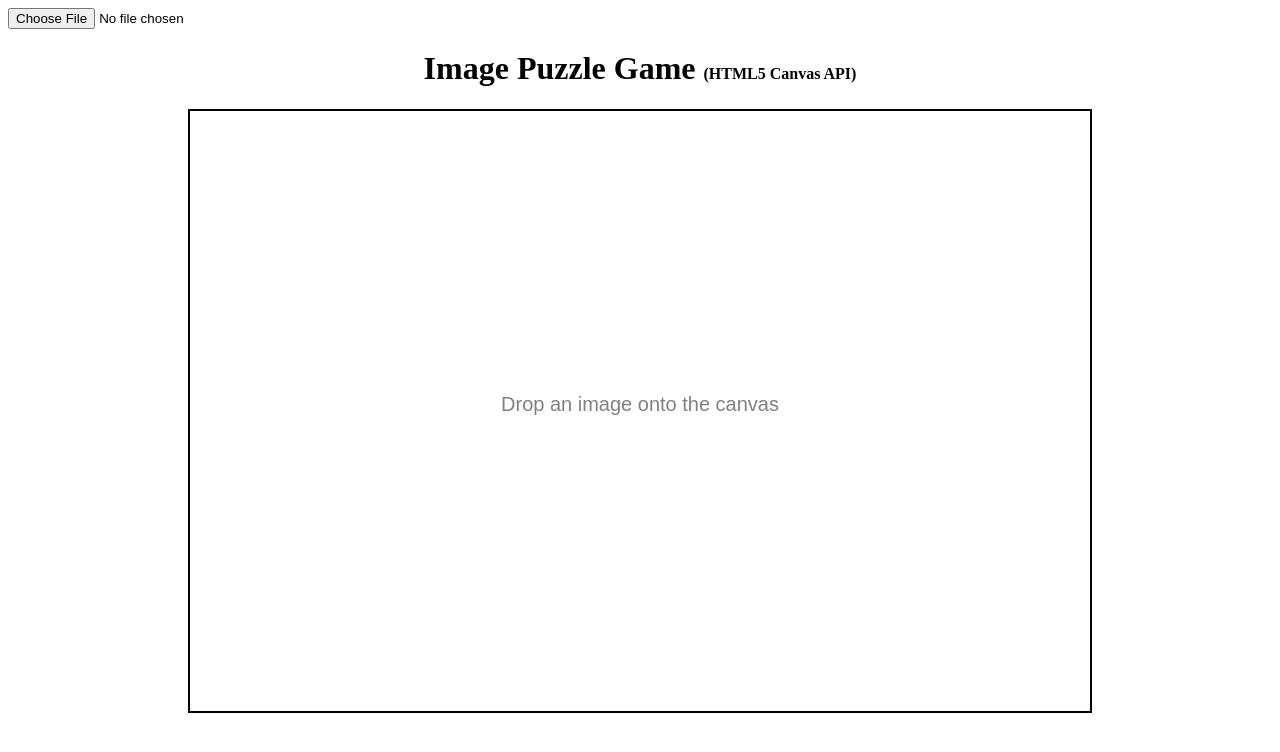
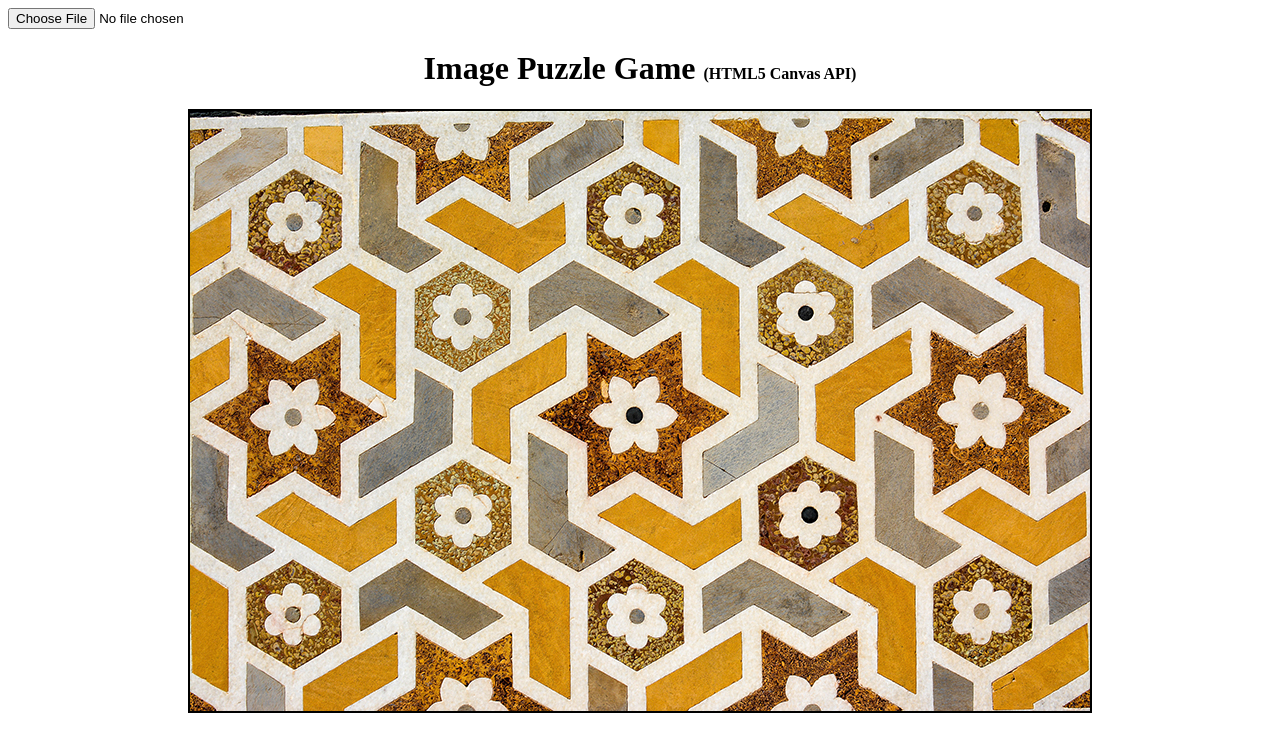
Before and after one commit to justdecodeme/canvas, a plain HTML site: page image-puzzle/3.splitting-image/index.html in a window 1280 px wide. Drawn offline with Linux system fonts and the light colour scheme.

Commit message:
canvas resizing fixed

```diff
--- a/image-puzzle/3.splitting-image/index.html
+++ b/image-puzzle/3.splitting-image/index.html
@@ -7,7 +7,7 @@
     <title>Image puzzle</title>
     <link rel="stylesheet" href="style.css">
 </head>
-<body>
+<body onload="loadImage();">
     <img src="puzzle1.jpg" id="img">
 
     <input type="file" id="file">
--- a/image-puzzle/3.splitting-image/script.js
+++ b/image-puzzle/3.splitting-image/script.js
@@ -37,10 +37,12 @@ function loadImage() {
             _img.height = _img.naturalHeight;
         }
 
-        _cw = _img.width;
-        _ch = _img.height;
+        _cw = _canvas.width = _img.width;
+        _ch = _canvas.height = _img.height;
+
         _pieceWidth = Math.floor(_cw / PUZZLE_DIFFICULTY)
         _pieceHeight = Math.floor(_ch / PUZZLE_DIFFICULTY)
+        console.log(_pieceWidth, _pieceHeight)
 
 		_ctx.clearRect(0, 0, _cw, _ch);
 		_ctx.drawImage(imgObj, 0, 0, _cw, _ch);
```
